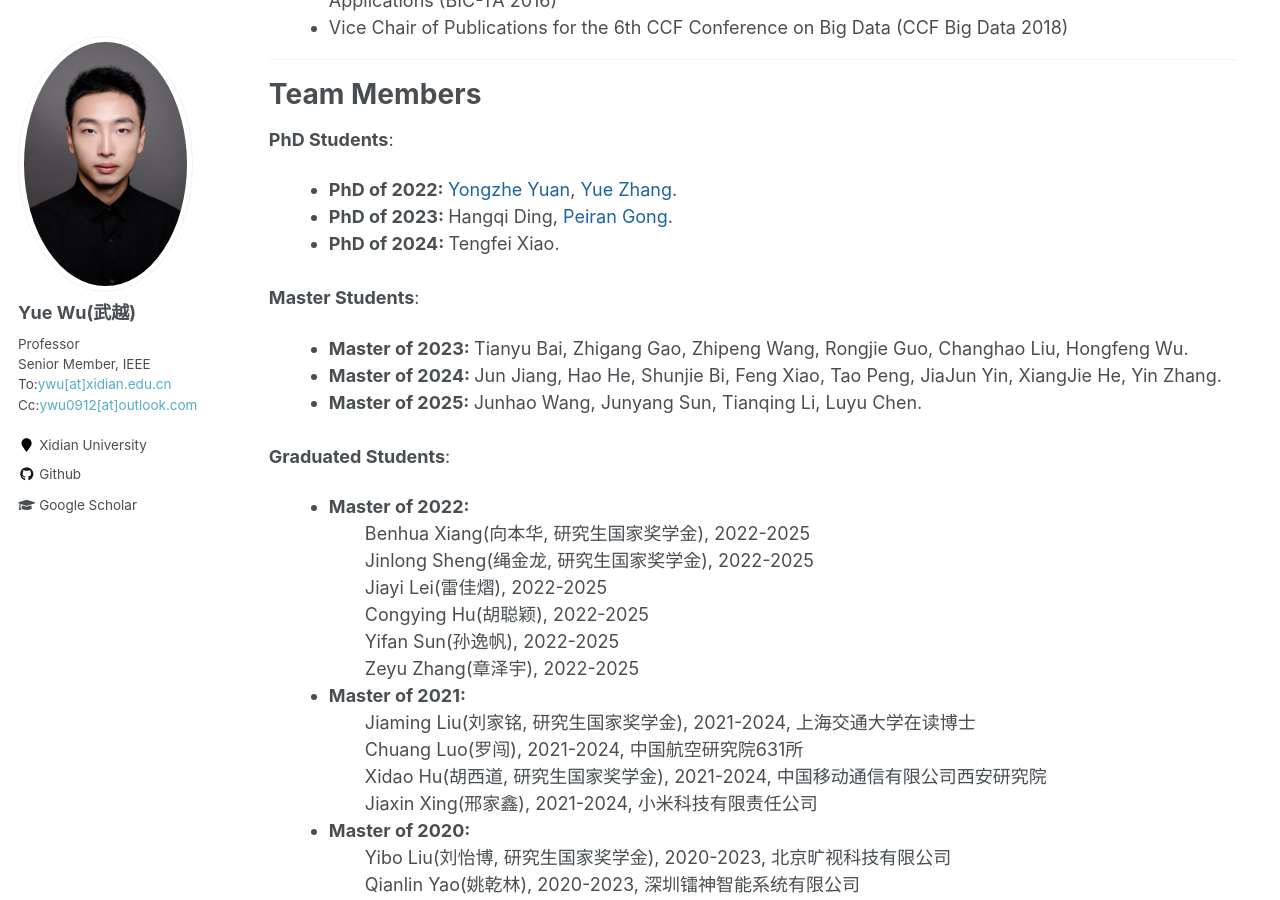
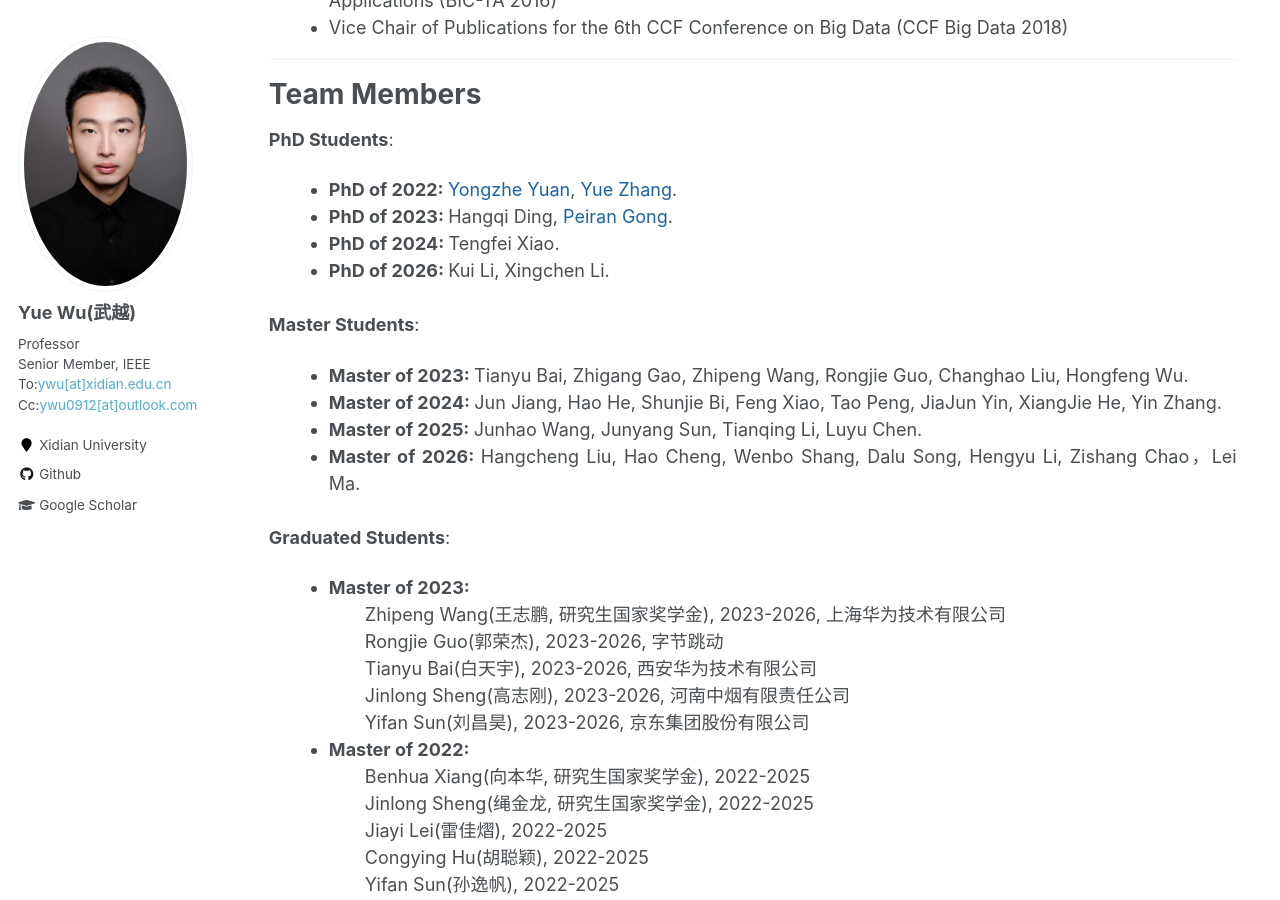
Before and after one commit to ywuchina/ywuchina.github.io, a Jekyll site: the page built from _pages/home.md, in a window 1280 px wide and 900 px high, scrolled down 5088 px. Built offline with Jekyll 4.4.1, drawn with Linux system fonts in a browser that asks for light colours.

Commit message:
Update team.html

```diff
--- a/_includes/team.html
+++ b/_includes/team.html
@@ -35,6 +35,11 @@ Master of 2024: Jun Jiang(江君), Hao He(何昊), Shunjie Bi(毕顺杰), Yuhang
         <b>PhD of 2024: </b> Tengfei Xiao.
     </span>
 </li>
+  <li style="margin-bottom: 1.5;">
+    <span>
+        <b>PhD of 2026: </b> Kui Li, Xingchen Li.
+    </span>
+</li>
 </ul>
 
 <br>
@@ -56,11 +61,27 @@ Master of 2024: Jun Jiang(江君), Hao He(何昊), Shunjie Bi(毕顺杰), Yuhang
             Junhao Wang, Junyang Sun, Tianqing Li, Luyu Chen.
       </span>
     </li>
+    <li style="margin-bottom: 1.5;">
+        <span>
+            <b>Master of 2026: </b>
+            Hangcheng Liu, Hao Cheng, Wenbo Shang, Dalu Song, Hengyu Li, Zishang Chao，Lei Ma.
+      </span>
+    </li>
 </ul>
 
 <br>
 <p><b>Graduated Students</b>: </p>
 <ul>
+<li style="margin-bottom: 1.5;">
+    <span>
+    <b>Master of 2023: </b>
+        <br>&emsp;&emsp;Zhipeng Wang(王志鹏, 研究生国家奖学金), 2023-2026, 上海华为技术有限公司
+        <br>&emsp;&emsp;Rongjie Guo(郭荣杰), 2023-2026, 字节跳动
+        <br>&emsp;&emsp;Tianyu Bai(白天宇), 2023-2026, 西安华为技术有限公司
+        <br>&emsp;&emsp;Jinlong Sheng(高志刚), 2023-2026, 河南中烟有限责任公司
+        <br>&emsp;&emsp;Yifan Sun(刘昌昊), 2023-2026, 京东集团股份有限公司
+    </span>
+</li>
 <li style="margin-bottom: 1.5;">
     <span>
     <b>Master of 2022: </b>
```
